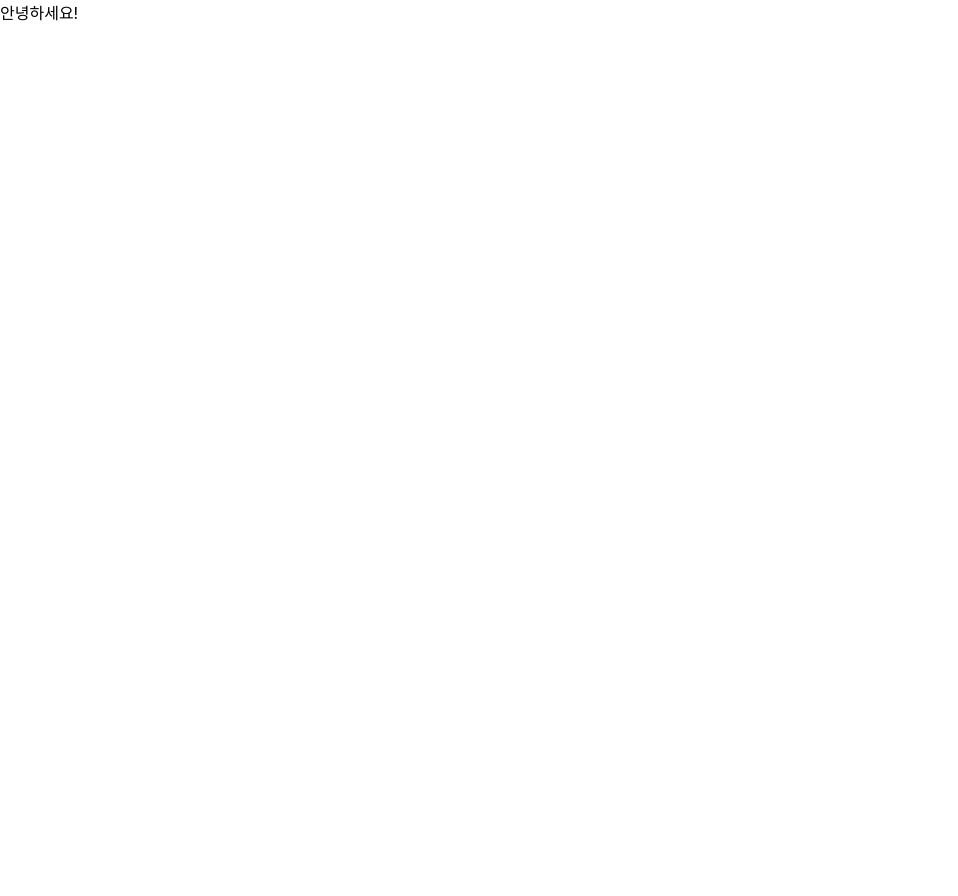
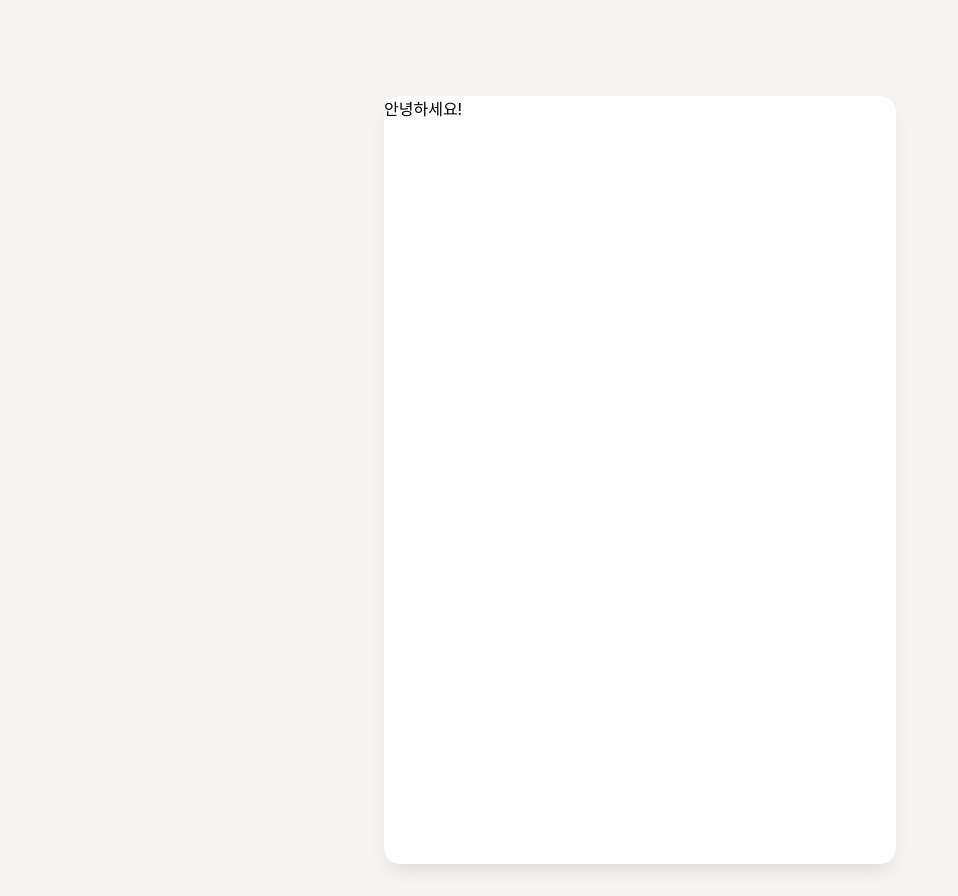
Before and after one commit to ahnanne/simple-todo, a React (Create React App) app: page / in a window 1280 px wide. Shown: the whole page, without its empty margins (0-958 px from the left). Before the commit the page ends 800 px from the top, so only its background shows below. Built offline with nearby package versions, Linux system fonts and the light colour scheme.

Commit message:
feat: add TodoTemplateBlock

```diff
--- a/src/App.tsx
+++ b/src/App.tsx
@@ -1,9 +1,14 @@
-import React from "react";
-import logo from "./logo.svg";
-import "./App.css";
+import GlobalStyles from "./styles/globalStyles";
+
+import TodoTemplate from "./components/TodoTemplate";
 
 function App() {
-  return <div>안녕하세요!</div>;
+  return (
+    <>
+      <GlobalStyles />
+      <TodoTemplate>안녕하세요!</TodoTemplate>
+    </>
+  );
 }
 
 export default App;
--- /dev/null
+++ b/src/components/TodoTemplate/index.styled.tsx
@@ -0,0 +1,13 @@
+import styled from "styled-components";
+
+export const TodoTemplateBlock = styled.div`
+  position: relative;
+  display: flex;
+  flex-flow: column nowrap;
+  width: 512px;
+  height: 768px;
+  margin: 96px auto 32px;
+  background-color: var(--white);
+  border-radius: 16px;
+  box-shadow: var(--box-shadow);
+`;
--- /dev/null
+++ b/src/components/TodoTemplate/index.tsx
@@ -0,0 +1,13 @@
+import * as Styled from "./index.styled";
+
+type TodoTemplateProps = {
+  children: React.ReactNode;
+};
+
+const TodoTemplate = (props: TodoTemplateProps) => {
+  const { children } = props;
+
+  return <Styled.TodoTemplateBlock>{children}</Styled.TodoTemplateBlock>;
+};
+
+export default TodoTemplate;
```
